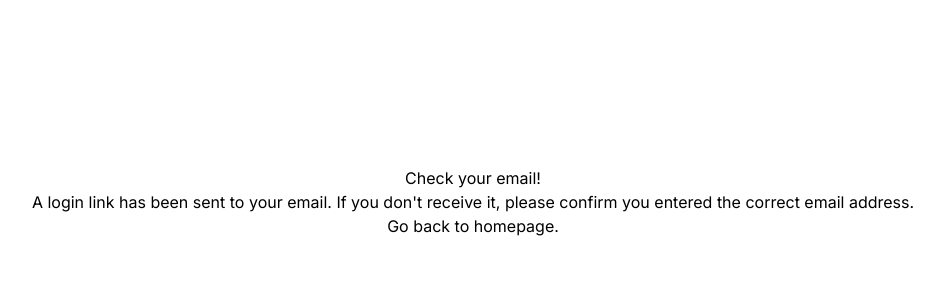
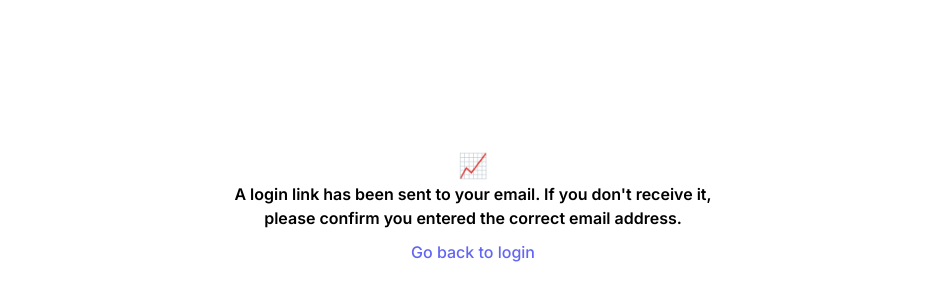
Before and after one commit to tjvonbr/upright, a Next.js app: page /verify-request in a window 1280 px wide. Shown: the part 198-498 px from the top of the page, without its empty margins (167-1111 px from the left). Built offline with nearby package versions, Linux system fonts and the light colour scheme.

Commit message:
updated custom auth pages and improved UI for request verification page

```diff
--- a/src/app/api/auth/[...nextauth]/route.ts
+++ b/src/app/api/auth/[...nextauth]/route.ts
@@ -3,7 +3,6 @@ import NextAuth from "next-auth";
 import { PrismaAdapter } from "@auth/prisma-adapter";
 import { PrismaClient } from "@prisma/client";
 import { Adapter } from "next-auth/adapters";
-import nodemailer from "nodemailer";
 
 const THIRTY_DAYS = 60 * 60 * 24 * 30;
 const THIRTY_MINUTES = 60 * 30;
@@ -14,8 +13,8 @@ const handler = NextAuth({
   adapter: PrismaAdapter(prisma) as Adapter,
   debug: true,
   pages: {
-    signIn: "/login",
-    verifyRequest: "/verify-request",
+    signIn: "../../../login/page",
+    verifyRequest: "../../../verify-request",
   },
   providers: [
     EmailProvider({
--- a/src/app/verify-request/page.tsx
+++ b/src/app/verify-request/page.tsx
@@ -3,12 +3,16 @@ import Link from "next/link";
 const VerifyRequest = () => {
   return (
     <div className="h-screen w-screen flex flex-col items-center justify-center bg-white">
-      <h1>Check your email!</h1>
-      <h2>
-        A login link has been sent to your email. If you don&#39;t receive it,
-        please confirm you entered the correct email address.
-      </h2>
-      <Link href="/login">Go back to homepage.</Link>
+      <div className="h-[100px] w-[500px] flex flex-col justify-center items-center">
+        <p className="text-2xl">&#128200;</p>
+        <h1 className="font-semibold text-center">
+          A login link has been sent to your email. If you don&#39;t receive it,
+          please confirm you entered the correct email address.
+        </h1>
+      </div>
+      <Link className="text-indigo-500 font-medium" href="/login">
+        Go back to login
+      </Link>
     </div>
   );
 };
```
